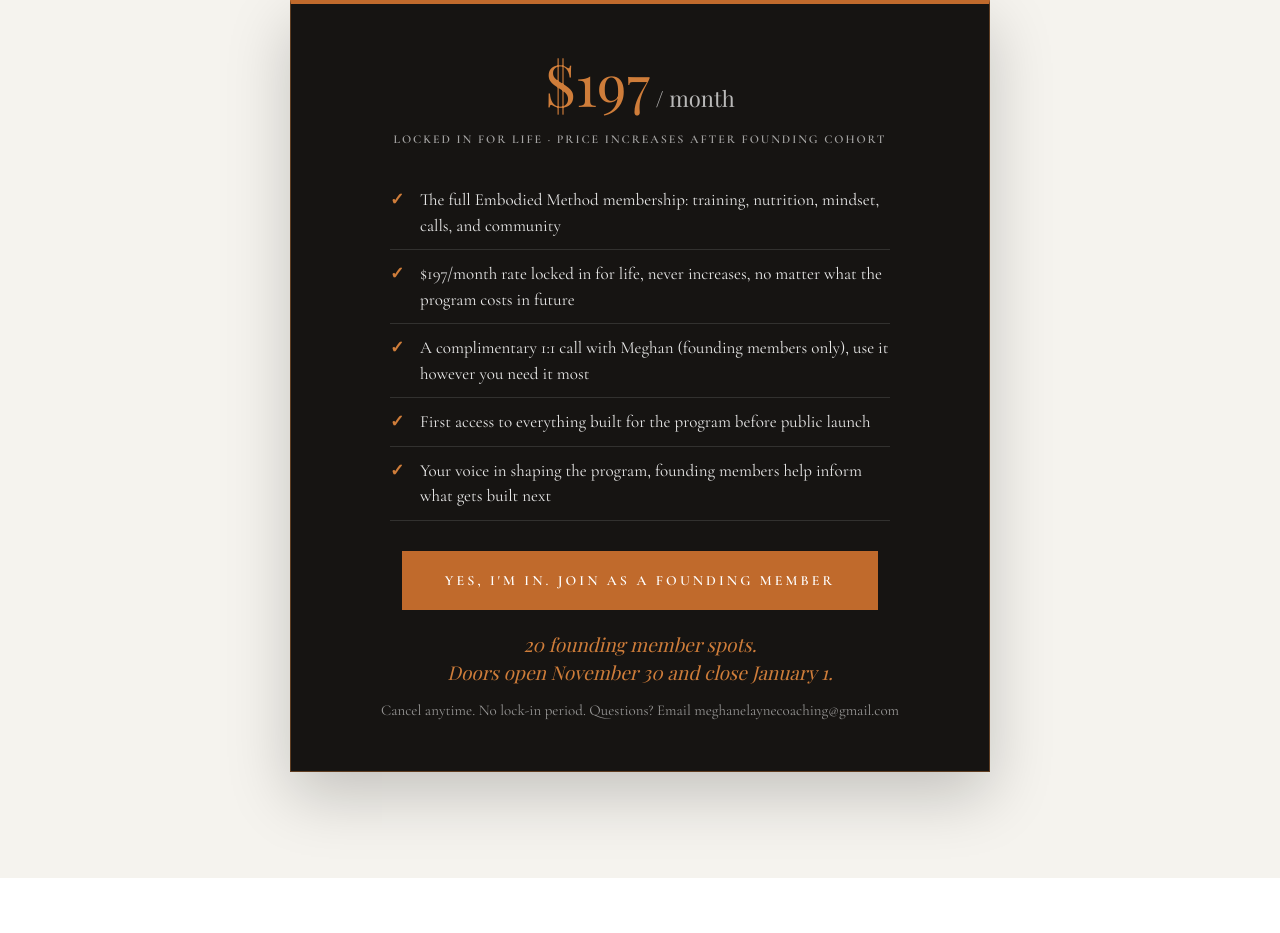
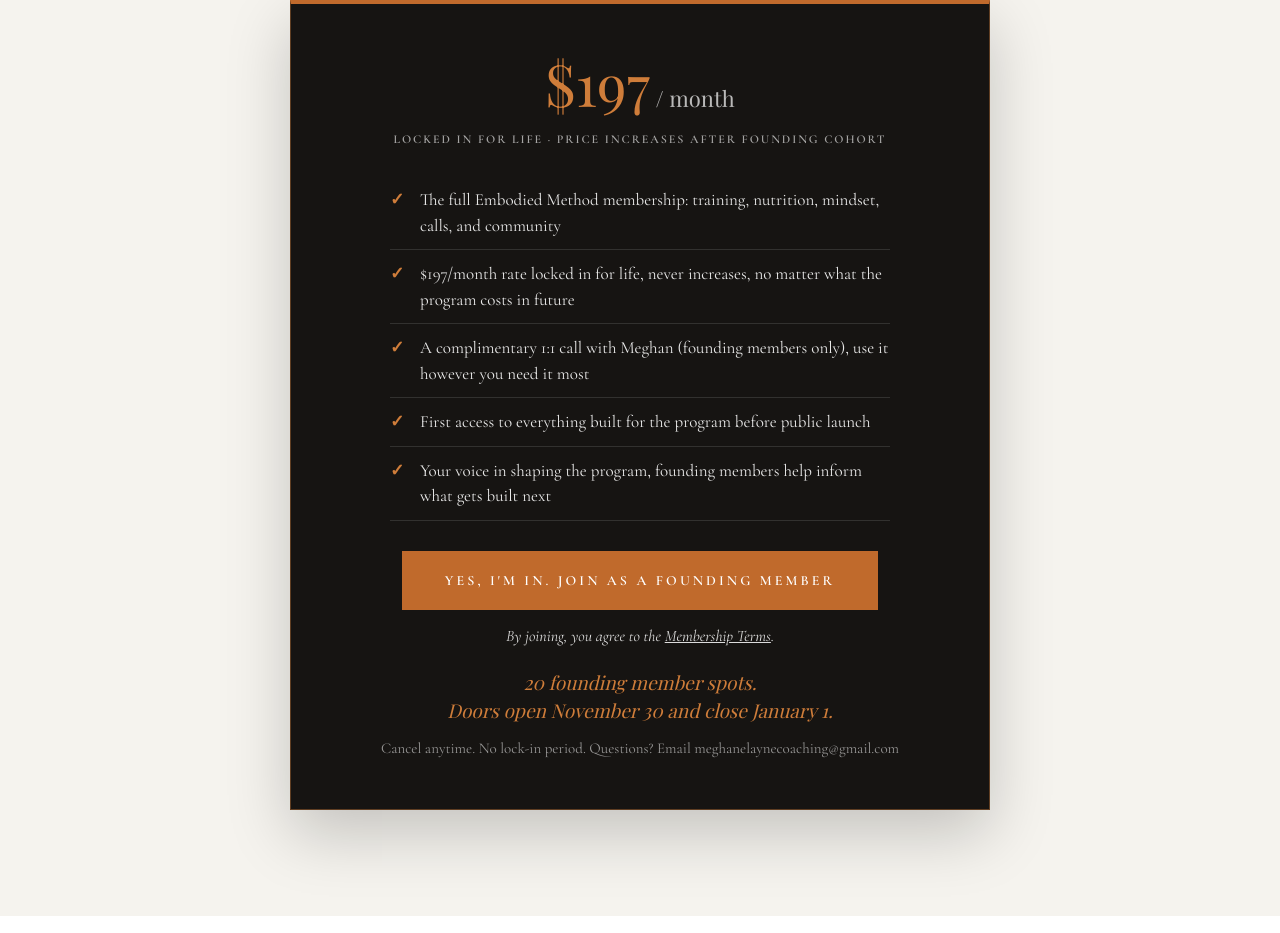
Before and after one commit to meghanelaynecoaching-eng/meghan-website-good, a plain HTML site: page membership.html in a window 1280 px wide. Shown: the part 11067-12000 px from the top of the page. Drawn offline with nearby package versions, Linux system fonts and the light colour scheme; a web font is replaced by a local one.

Commit message:
Add files via upload

```diff
--- a/membership.html
+++ b/membership.html
@@ -355,6 +355,7 @@
     </ul>
     <!-- Replace href with your checkout link before publishing -->
     <a href="https://buy.stripe.com/9B6aEWcbp12Z4vb94a2Nq07" onclick="return openCheckout('https://buy.stripe.com/9B6aEWcbp12Z4vb94a2Nq07')" class="btn solid">Yes, I'm In. Join as a Founding Member</a>
+    <div class="offer-terms" style="margin-top:14px;font-size:16px;font-style:italic;color:rgba(255,255,255,.85);">By joining, you agree to the <a href="membership-terms.html" target="_blank" rel="noopener" style="color:inherit;text-decoration:underline;">Membership Terms</a>.</div>
     <div class="offer-spots">20 founding member spots.<br>Doors open November 30 and close January 1.</div>
     <div class="offer-fine">Cancel anytime. No lock-in period. Questions? Email meghanelaynecoaching@gmail.com</div>
   </div>
```
